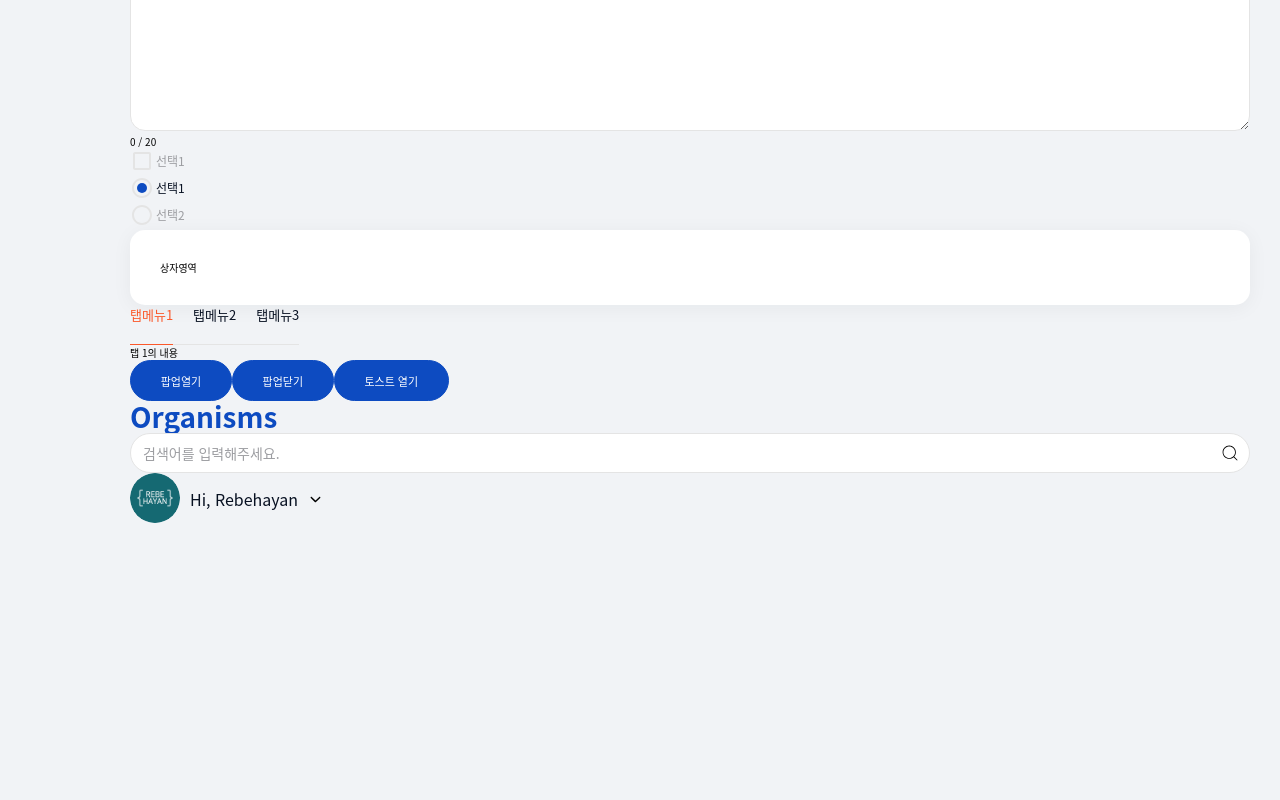
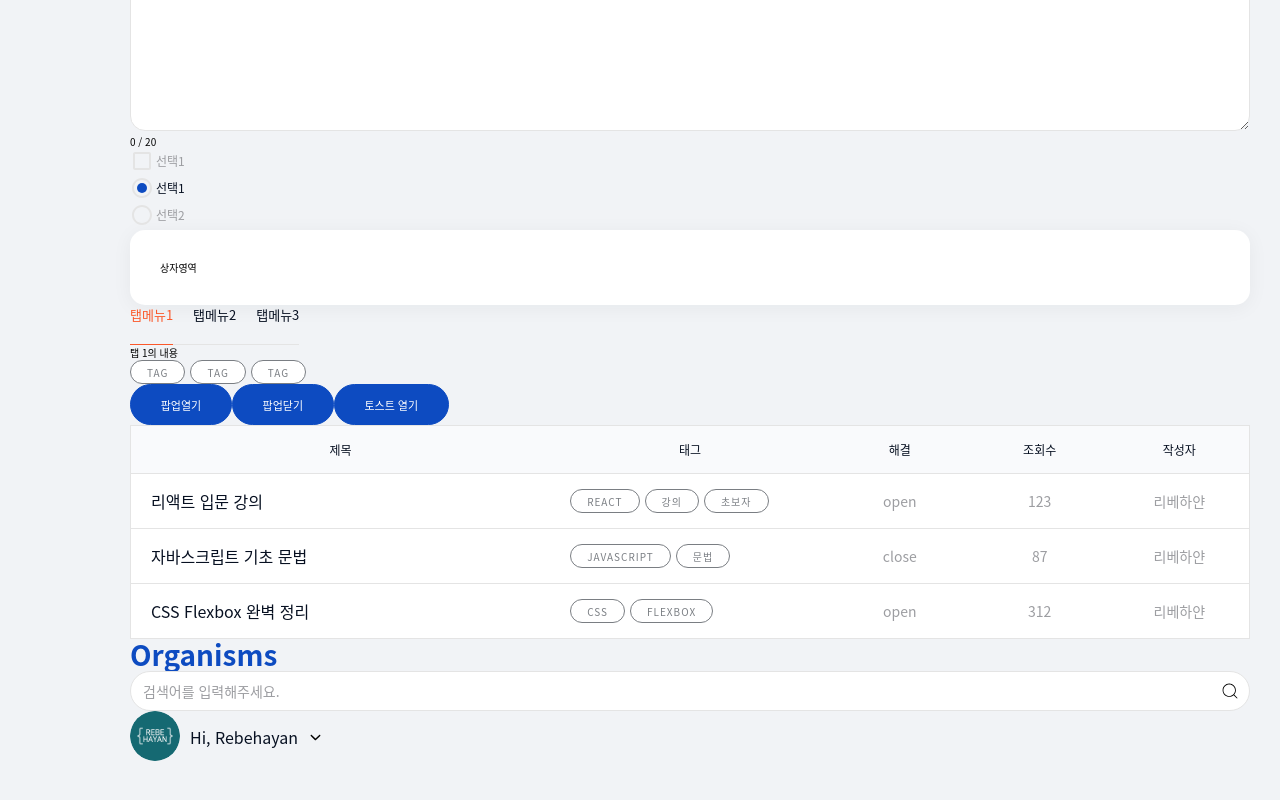
Before and after one commit to rebehayan/community, a React (Vite) app: page /designsystem-react in a window 1280 px wide. Shown: the part 1028-1828 px from the top of the page. Built offline with nearby package versions, Linux system fonts and the light colour scheme.

Commit message:
표 컴포넌트 추가

```diff
--- a/src/components/Molecules/Badge.jsx
+++ b/src/components/Molecules/Badge.jsx
@@ -2,7 +2,7 @@ import React from "react";
 
 /**
  * @param {Object} props
- * @param {"primary" | "green" | "red" | "yellow"} [props.color] - 텍스트 색상
+ * @param {"primary" | "green" | "red" | "yellow" | "white-outline"} [props.color] - 텍스트 색상
  * @param {React.ReactNode} props.children - 내용
  */
 
--- /dev/null
+++ b/src/components/Molecules/Table.jsx
@@ -0,0 +1,24 @@
+import React from "react";
+
+export default function Table({ style, caption, colmns, children }) {
+  return (
+    <div>
+      <table className={`table-${style}`}>
+        <caption>{caption}</caption>
+        <colgroup>
+          {colmns.map((col, index) => (
+            <col key={index} style={{ width: col.width }} />
+          ))}
+        </colgroup>
+        <thead>
+          <tr>
+            {colmns.map((col, index) => (
+              <th key={index}>{col.th}</th>
+            ))}
+          </tr>
+        </thead>
+        <tbody>{children}</tbody>
+      </table>
+    </div>
+  );
+}
--- /dev/null
+++ b/src/data/table.js
@@ -0,0 +1,26 @@
+export const dummyData = [
+  {
+    id: 1,
+    title: "리액트 입문 강의",
+    tags: ["React", "강의", "초보자"],
+    state: "open",
+    hit: 123,
+    writer: "리베하얀",
+  },
+  {
+    id: 2,
+    title: "자바스크립트 기초 문법",
+    tags: ["JavaScript", "문법"],
+    state: "close",
+    hit: 87,
+    writer: "리베하얀",
+  },
+  {
+    id: 3,
+    title: "CSS Flexbox 완벽 정리",
+    tags: ["CSS", "Flexbox"],
+    state: "open",
+    hit: 312,
+    writer: "리베하얀",
+  },
+];
--- a/src/pages/DesignsystemReact.jsx
+++ b/src/pages/DesignsystemReact.jsx
@@ -17,6 +17,8 @@ import Dialog from "../components/Molecules/Dialog";
 import Toast from "../components/Molecules/Toast";
 import Portal from "../util/Portal";
 import Profile from "../components/Organisms/Profile";
+import Table from "../components/Molecules/Table";
+import { dummyData } from "../data/table";
 
 const optionArray = [
   {
@@ -27,6 +29,14 @@ const optionArray = [
     title: "선택2",
     value: "option2",
   },
+];
+
+const tableColmns = [
+  { th: "제목", key: "title", width: "30%" },
+  { th: "태그", key: "tags", width: "20%" },
+  { th: "해결", key: "state", width: "10%" },
+  { th: "조회수", key: "hit", width: "10%" },
+  { th: "작성자", key: "writer", width: "10%" },
 ];
 
 const tabNav = ["탭메뉴1", "탭메뉴2", "탭메뉴3"];
@@ -148,6 +158,7 @@ export default function DesignsystemReact() {
       <Badge color="green">green</Badge>
       <Badge color="red">red</Badge>
       <Badge color="yellow">yellow</Badge>
+      <Badge color="white-outline">white-outline</Badge>
 
       <Text tag="h3" size="md">
         Avatar
@@ -171,6 +182,17 @@ export default function DesignsystemReact() {
         <div>탭 2의 내용</div>
         <div>탭 3의 내용</div>
       </Tab>
+      <ul className="tag-list">
+        <li>
+          <Badge color="white-outline">TAG</Badge>
+        </li>
+        <li>
+          <Badge color="white-outline">TAG</Badge>
+        </li>
+        <li>
+          <Badge color="white-outline">TAG</Badge>
+        </li>
+      </ul>
 
       <Button onClick={handleDialogOpen} color="primary" size="base">
         팝업열기
@@ -195,6 +217,27 @@ export default function DesignsystemReact() {
       <Portal selector="#toast">
         <Toast state={toast} message="안녕하세요" onClose={() => setToast(false)} />
       </Portal>
+      <Table style="type1" caption="All Topics" colmns={tableColmns}>
+        {dummyData.map(({ id, title, tags, state, hit, writer }) => (
+          <tr key={id}>
+            <td>
+              <Link to={`/topicview/${id}`}>{title}</Link>
+            </td>
+            <td>
+              <ul className="tag-list">
+                {tags.map((tag, index) => (
+                  <li key={index}>
+                    <Badge color="white-outline">{tag}</Badge>
+                  </li>
+                ))}
+              </ul>
+            </td>
+            <td>{state}</td>
+            <td>{hit}</td>
+            <td>{writer}</td>
+          </tr>
+        ))}
+      </Table>
 
       <Text tag="h2" size="lg" color="primary">
         Organisms
--- a/src/scss/components/_badge.scss
+++ b/src/scss/components/_badge.scss
@@ -35,6 +35,12 @@ $badgeColor: (
     "bgColor": $yellow400,
     "color": $white,
   ),
+  5: (
+    "class": "white-outline",
+    "borderColor": $gray700,
+    "bgColor": $white,
+    "color": $gray700,
+  ),
 );
 
 @layer Components {
--- a/src/scss/components/_list.scss
+++ b/src/scss/components/_list.scss
@@ -51,5 +51,11 @@ $listStyle: (
 @layer Components {
   @layer List {
     @include listStyle($listStyle, 1);
+
+    .tag-list {
+      display: flex;
+      gap: rem(5);
+      flex-wrap: wrap;
+    }
   }
 }
--- a/src/scss/components/_table.scss
+++ b/src/scss/components/_table.scss
@@ -1,5 +1,36 @@
 @use "../abstract/" as *;
 
-caption {
-  @include a11y-hidden;
+@layer Components {
+  caption {
+    @include a11y-hidden;
+  }
+  .table-type1 {
+    border: 1px solid $gray300;
+    background-color: $white;
+    thead {
+      th {
+        padding: rem(15) rem(20);
+        background-color: $gray100;
+        font-size: rem(12);
+        font-weight: 400;
+        color: $gray900;
+      }
+    }
+    tbody {
+      td {
+        padding: rem(15) rem(20);
+        font-size: rem(14);
+        color: $gray500;
+        text-align: center;
+        &:has(a) {
+          text-align: left;
+          color: $gray900;
+          font-size: rem(16);
+        }
+      }
+      tr {
+        border-top: 1px solid $gray300;
+      }
+    }
+  }
 }
```
